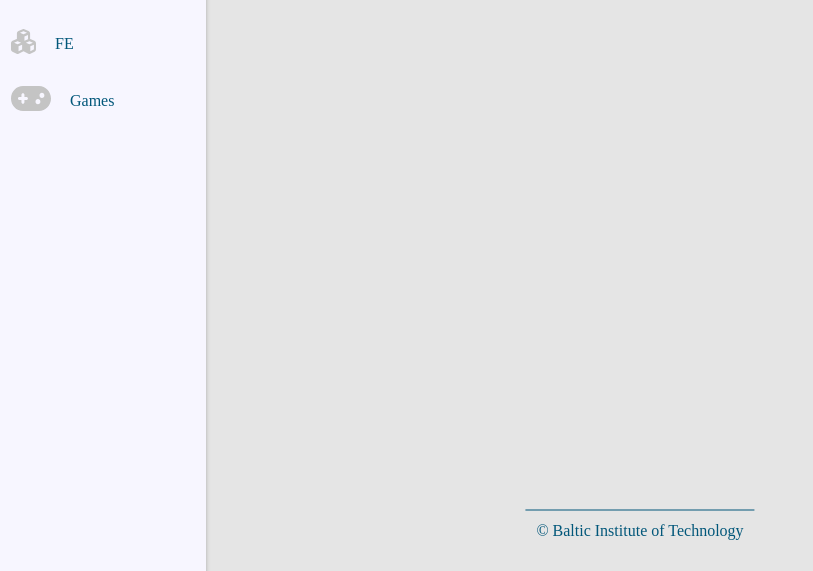
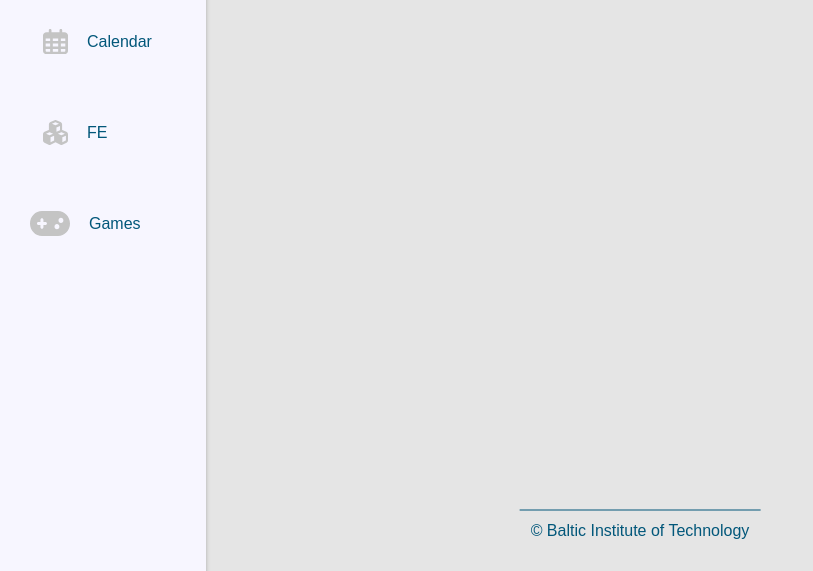
Before and after one commit to dalram/9-friday-challenge, a website: page index.html in a window 1280 px wide. Shown: the part 229-800 px from the top of the page, without its empty margins (0-813 px from the left). Drawn offline with Linux system fonts and the light colour scheme.

Commit message:
a active left

```diff
--- a/global.css
+++ b/global.css
@@ -16,7 +16,7 @@ body * {
     box-sizing: border-box;
 }
 body {
-    font-family: 'Montserrat';
+    font-family: 'Montserrat', sans-serif;
     background: var(--backgroundas);
     width: 100%;
 }
--- a/index.html
+++ b/index.html
@@ -35,7 +35,7 @@
                     </a>
                     <a href="#">
                         <img class="ketvirtas-img" src="./assets/Vector (3).svg" alt="">
-                        <div>Games</div>
+                        <div class="zaidimai">Games</div>
                     </a>
             </nav>
         </header>
--- a/styles/layout.css
+++ b/styles/layout.css
@@ -13,7 +13,7 @@ main {
     width: 206px;
     height: 100vh;
     left: 0px;
-    display: inline-block;
+    display: absolute;
     background-color: var(--headeris);
     box-shadow: 0px 4px 4px rgba(0, 0, 0, 0.25);
 
@@ -24,19 +24,27 @@ main {
     padding-bottom: 24px;
 }
 header:hover > .logotipas {
-    margin: 52px 69px 32px 69px;
+    margin: 22px 39px 32px 39px;
+    padding: 30px;
     border-bottom: 2px solid var(--icons-hover);
-    padding-bottom: 32px 0px;
+
 }
 nav > a {
     width: 195px;
     height: 57px;
-    margin-left: 11px;
+    margin: 0px 0px 34px 11px;
     /* padding: 12.5px 25px; */
-    display: inline-block;
+    display: block;
     border-radius: 25px 0px 0px 25px;
 }
-
+nav > a:hover {
+    width: 195px;
+    height: 57px;
+    margin-left: 11px;
+    background: #fff;
+    display: block;
+    border-radius: 25px 0px 0px 25px;
+}
 
 .ketvirtas-div {
     margin-left: 3.5px;
@@ -46,8 +54,15 @@ nav > a > img {
     width: 25px;
     height: 25px;
     float: left;
+    margin-left: 32px;
 }
-nav > a > div {
+header:hover > nav > a > img {
+    width: 25px;
+    height: 25px;
+    display: flex;
+    margin: 17px 0px 16px 32px;
+}
+.header > nav > a > div {
     width: 62px;
     height: 25px;
     float: left;
@@ -55,12 +70,34 @@ nav > a > div {
     padding-top: 6.25px;
     color: var(--icons-active);
     text-align: left;
+    display: none;
+}
+.header:hover > nav > a > div {
+    width: 62px;
+    height: 18px;
+    float: left;
+    margin: 15px 57px 20px 19px;
+    padding-top: 6.25px;
+    color: var(--icons-active);
+    text-align: left;
+    display: block;
 }
 .ketvirtas-img {
     width: 40px;
     height: 25px;
+    margin-left: 22.5px;
 }
-
+header:hover > nav > a > .ketvirtas-img {
+    width: 40px;
+    height: 25px;
+    display: flex;
+    margin: 17px 0px 16px 19px;
+}
+header:hover > nav > a > .zaidimai {
+    width: 81px;
+    height: 18px;
+    margin: 15px 36px 5px 19px;
+}
 .footer {
     position: absolute;
     bottom: 0;
@@ -70,3 +107,11 @@ nav > a > div {
     border-top: 1px solid var(--icons-active);
     color: var(--icons-active);
 }
+nav > a:active {
+    background-color: aqua;
+}
+
+nav > a:active > img {
+    background-color: aqua;
+    fill: var(--icons-active);
+}
```
